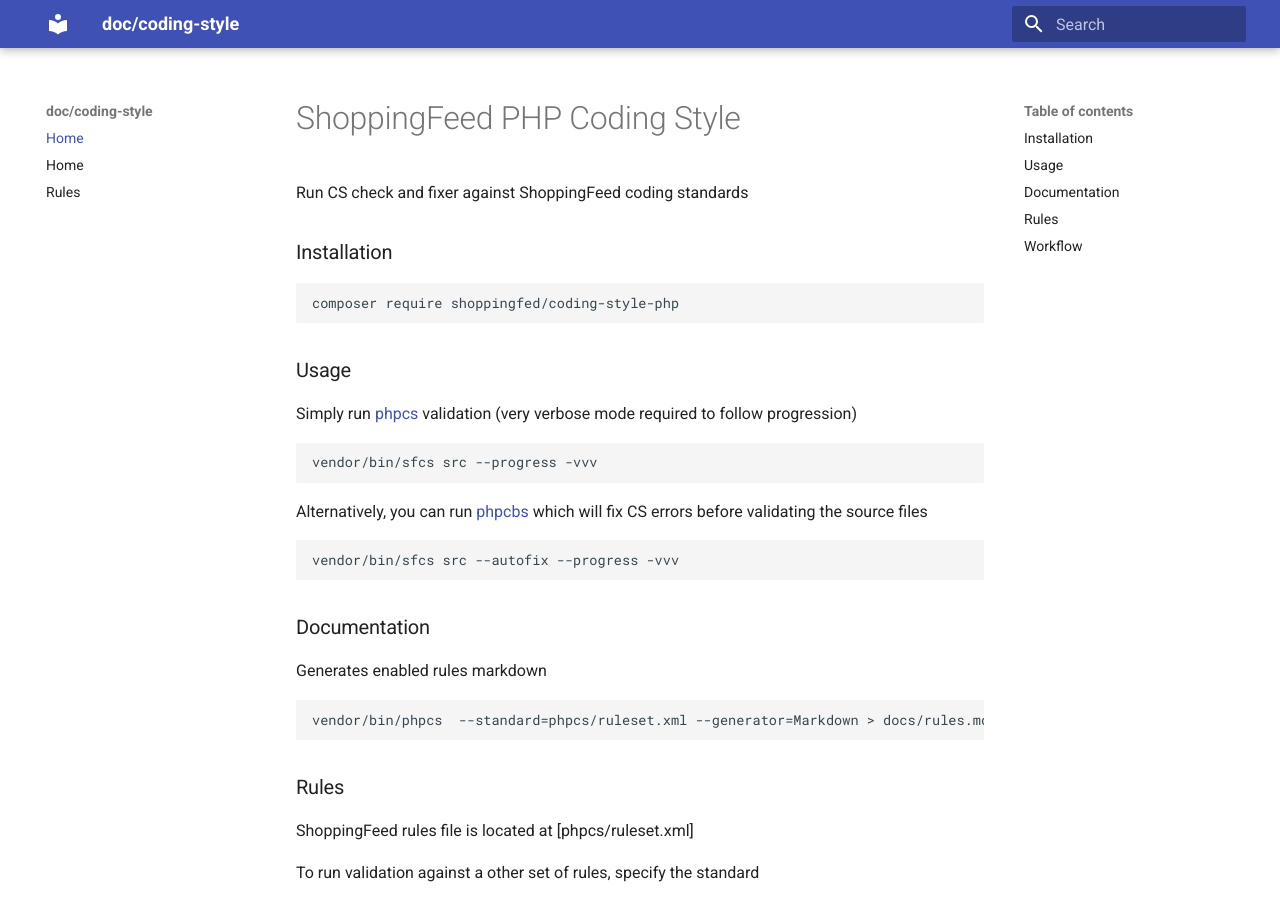
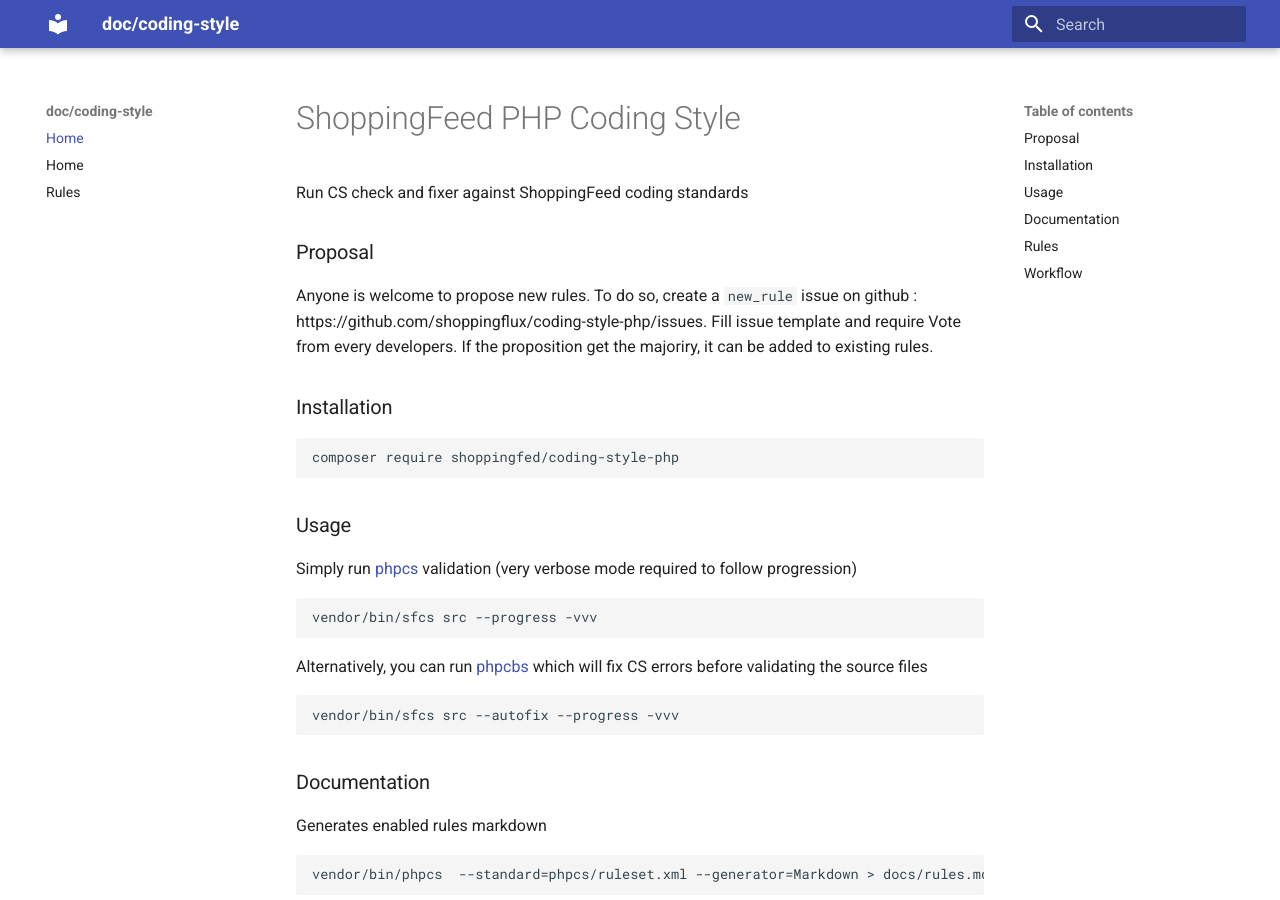
Before and after one commit to shoppingflux/coding-style-php, an MkDocs documentation site: the page built from docs/index.md, in a window 1280 px wide and 900 px high. Built offline with MkDocs 1.6.1 and Material for MkDocs 9.7.7, drawn with Linux system fonts in a browser that asks for light colours.

Commit message:
Check new line around control structure (#50)
- Check new line around control structures
- Add proposal doc section

```diff
--- a/docs/index.md
+++ b/docs/index.md
@@ -1,6 +1,13 @@
 # ShoppingFeed PHP Coding Style
 
 Run CS check and fixer against ShoppingFeed coding standards
+
+### Proposal
+
+Anyone is welcome to propose new rules. To do so, create a `new_rule` issue on
+github : https://github.com/shoppingflux/coding-style-php/issues.
+Fill issue template and require Vote from every developers. If the proposition
+get the majoriry, it can be added to existing rules.
 
 ### Installation
 
```
Also changed, not shown: readme.md (+4 -0 lines), 1 other file.
